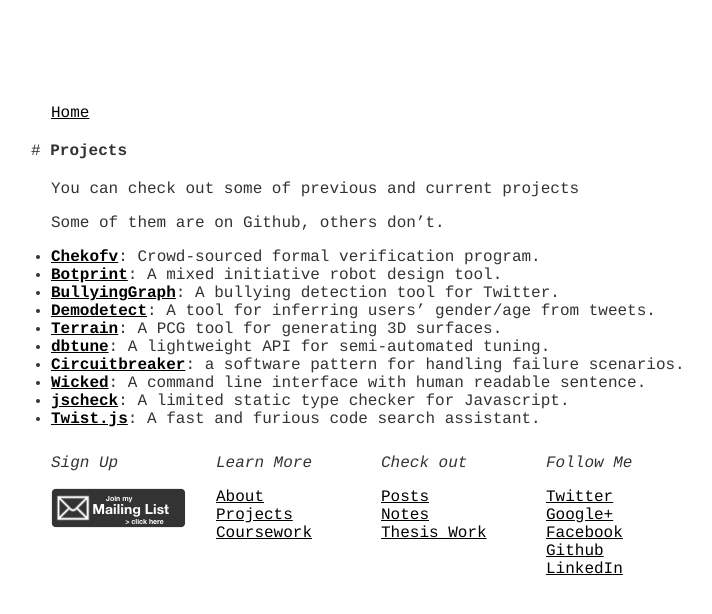
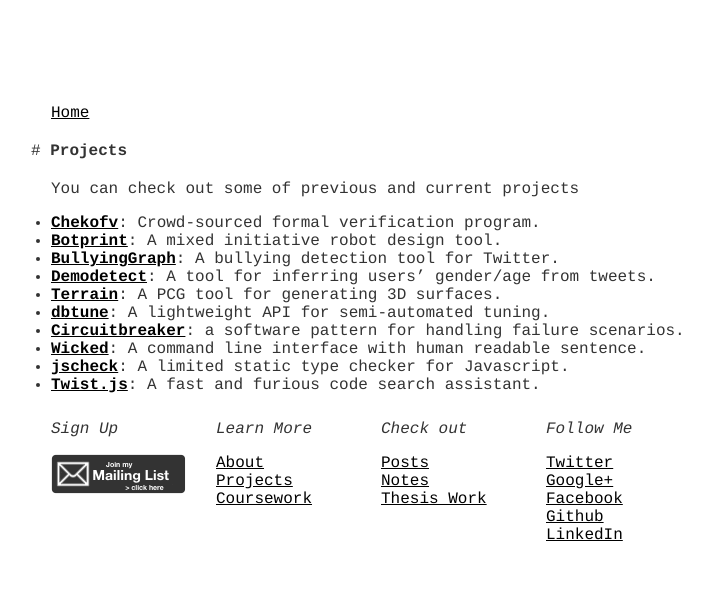
Before and after one commit to hsanchez/hsanchez.github.io, a Jekyll site: the page built from projects/index.md, in a window 1280 px wide. Shown: the top 614 px of the page, without its empty margins (259-971 px from the left). Built offline with Jekyll 4.4.1, drawn with Linux system fonts in a browser that asks for light colours; Markdown is read by kramdown in place of the engine named in the settings.

Commit message:
updates project section

```diff
--- a/projects/index.md
+++ b/projects/index.md
@@ -5,8 +5,6 @@
 ---
 
 {{page.description}}
-
-Some of them are on Github, others don't.
 
 - [**Chekofv**](https://github.com/organizations/SoftwareIntrospectionLab): Crowd-sourced formal verification program.
 - [**Botprint**](https://github.com/AugmentedDesignLab/botprint2): A mixed initiative robot design tool.
```
